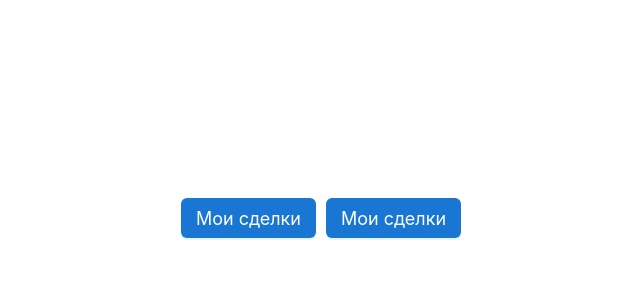
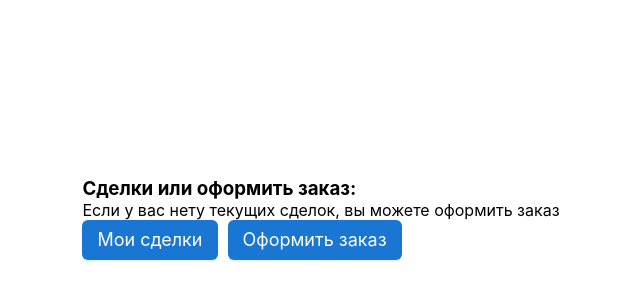
Before and after one commit to qoobatov/belgikgBot, a React (Create React App) app: page /mytrades in a window 1280 px wide. Shown: the part 182-482 px from the top of the page, without its empty margins (319-959 px from the left). Built offline with nearby package versions, Linux system fonts and the light colour scheme.

Commit message:
added title for page my trades

```diff
--- a/src/components/MyTrades/MyTrades.js
+++ b/src/components/MyTrades/MyTrades.js
@@ -6,11 +6,14 @@ function MyTrades() {
   return (
     <div className="my-trades-container">
       <div>
+        <h3>Сделки или оформить заказ:</h3>
+        <p>Если у вас нету текущих сделок, вы можете оформить заказ</p>
+
         <Button type="primary" htmlType="submit" className="btn-mytrades">
           Мои сделки
         </Button>
         <Button type="primary" htmlType="submit">
-          Мои сделки
+          Оформить заказ
         </Button>
       </div>
     </div>
```
